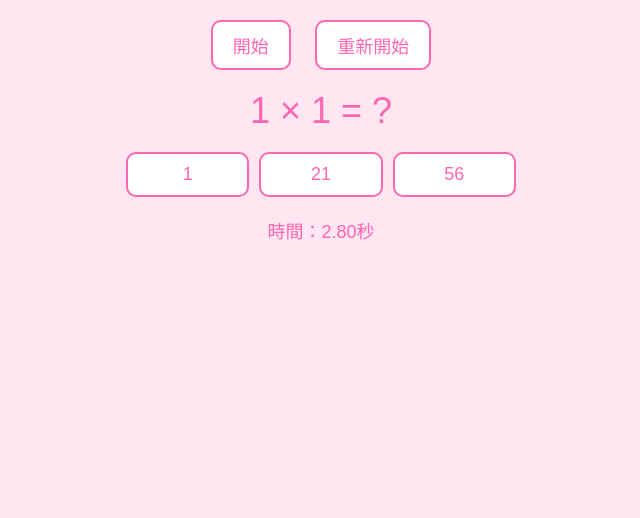
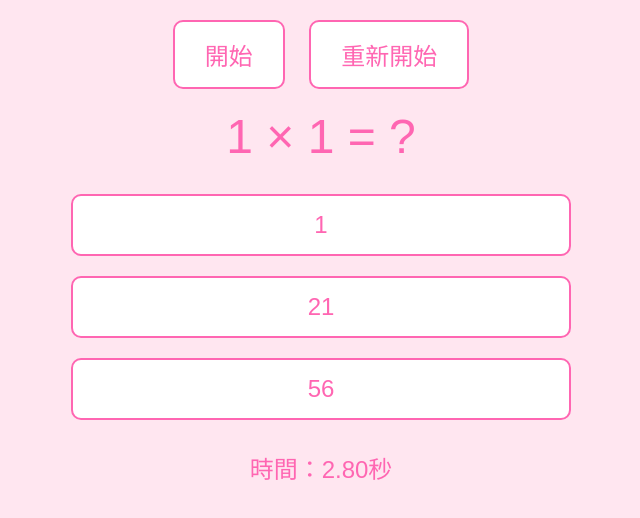
Before and after one commit to tidworker/pixelmaker, a plain HTML site: page 9x9/1to9.htm in a window 1280 px wide. Both pictures are taken after a click on the button "開始". Shown: the whole page, without its empty margins (319-959 px from the left). Drawn offline with Linux system fonts and the light colour scheme.

Commit message:
Update 1to9.htm

```diff
--- a/9x9/1to9.htm
+++ b/9x9/1to9.htm
@@ -16,42 +16,41 @@
         }
         .container {
             width: 90%;
-            max-width: 400px;
+            max-width: 500px;
             text-align: center;
         }
         .question {
-            font-size: 36px;
+            font-size: 48px;
             margin: 20px 0;
         }
         .options {
             display: flex;
-            justify-content: space-around;
+            flex-direction: column;
             margin-bottom: 20px;
         }
         .options button {
-            padding: 10px 20px;
-            font-size: 18px;
+            padding: 15px 30px;
+            font-size: 24px;
             border: 2px solid #ff66b2;
             border-radius: 10px;
             background-color: #ffffff;
             color: #ff66b2;
             cursor: pointer;
-            flex: 1;
-            margin: 0 5px;
+            margin: 10px 0;
         }
         .options button:hover {
             background-color: #ffccdf;
         }
         .timer {
-            font-size: 18px;
+            font-size: 24px;
             margin: 10px 0;
         }
         .control-buttons {
             margin: 20px 0;
         }
         .control-buttons button {
-            padding: 10px 20px;
-            font-size: 18px;
+            padding: 15px 30px;
+            font-size: 24px;
             border: 2px solid #ff66b2;
             border-radius: 10px;
             background-color: #ffffff;
```
